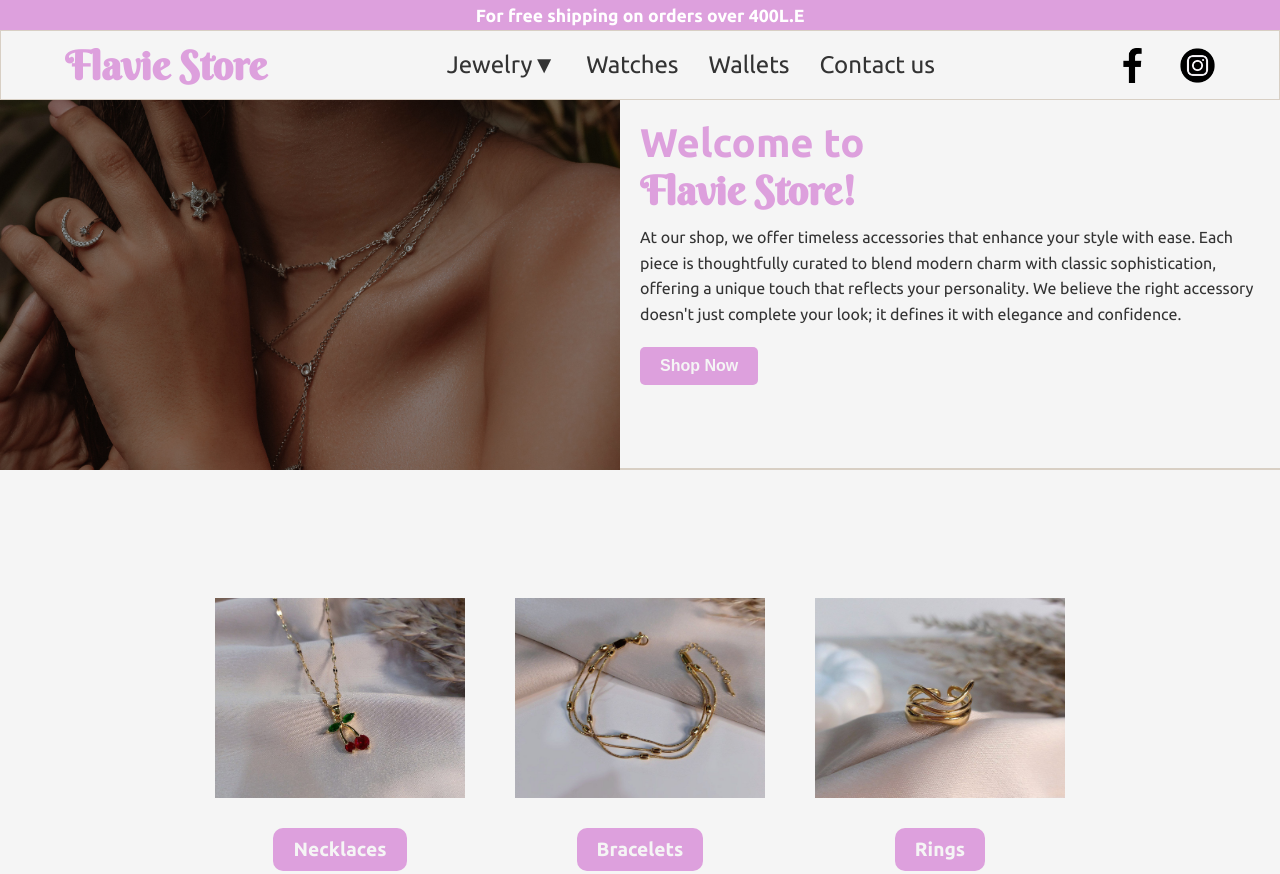
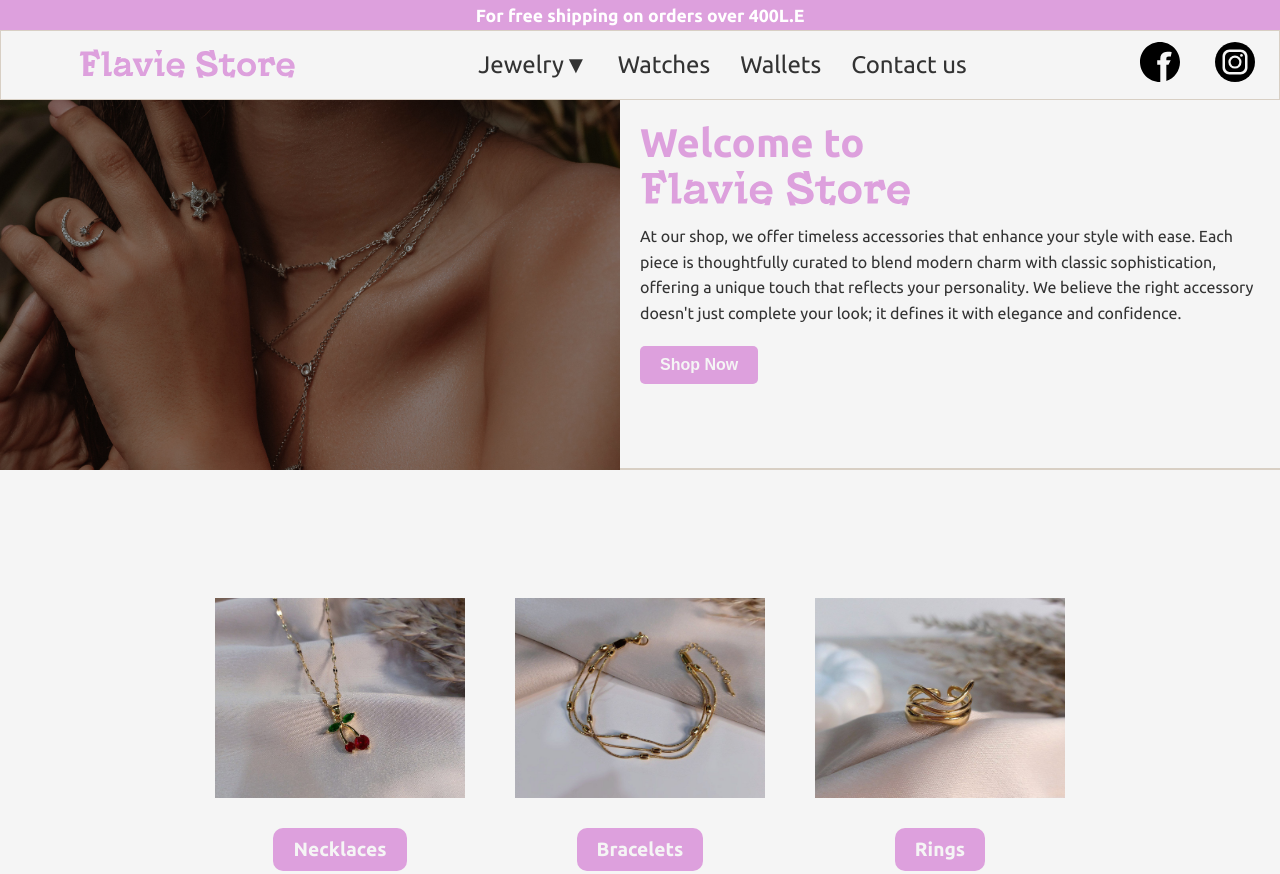
Before and after one commit to khaled-sameh/Flavie-Store, a plain HTML site: page index.html in a window 1280 px wide. Shown: the top 874 px of the page. Drawn offline with Linux system fonts and the light colour scheme; a web font is replaced by a local one.

Commit message:
last version

```diff
--- a/index.html
+++ b/index.html
@@ -12,9 +12,9 @@
       <span>For free shipping on orders over 400L.E</span>
     </header>
     <nav>
-      <span>
-        <a href="index.html" title="Flavie Store">Flavie Store</a>
-      </span>
+      <a href="index.html" title="Flavie Store" class="logo-nav">
+        <img src="imgs/flavie-store-pink.svg" alt="Flavie Store" />
+      </a>
       <ul class="nav-center">
         <li class="jewelry">
           <a href="#" class="jewelry-a" title="Jewelry">Jewelry▼</a>
@@ -37,13 +37,27 @@
           class="face-icon"
           title="Facebook"
           target="_blank"
-        ></a>
+        >
+          <img
+            class="hover"
+            src="imgs/facebook-pink-white.svg"
+            alt="Facebook"
+          />
+          <img class="defualt" src="imgs/facebook-black.svg" alt="Facebook" />
+        </a>
         <a
           href="https://www.instagram.com/flavie._.store"
           class="insta-icon"
           title="Instagram"
           target="_blank"
-        ></a>
+        >
+          <img
+            class="hover"
+            src="imgs/intagram-pink-white.svg"
+            alt="Instagram"
+          />
+          <img class="defualt" src="imgs/intagram-black.svg" alt="Instagram" />
+        </a>
       </div>
       <ul class="menu">
         <li class="hamburger"></li>
@@ -68,7 +82,8 @@
       <div class="container-1">
         <div class="welcome-img"></div>
         <div class="welcome-text">
-          <h1>Welcome to<br /><span>Flavie Store!</span></h1>
+          <h1>Welcome to</h1>
+          <img src="imgs/flavie-store-pink.svg" alt="Flavie Store" />
           <p>
             At our shop, we offer timeless accessories that enhance your style
             with ease. Each piece is thoughtfully curated to blend modern charm
@@ -211,7 +226,7 @@
       <div class="footer-container">
         <div class="footer-logo">
           <a href="index.html" title="Flavie Store">
-            <img src="imgs/Flavie Store.svg" alt="Flavie Store" />
+            <img src="imgs/flavie-store-white.svg" alt="Flavie Store" />
           </a>
           <div class="footer-social">
             <a
--- a/style.css
+++ b/style.css
@@ -74,20 +74,17 @@ nav {
 }
 
 /* Logo */
-nav span {
-  margin-left: 5vw;
+nav .logo-nav {
+  margin-left: clamp(5px, 5vw, 10rem);
   transition: transform 0.5s ease;
 }
 
-nav span:hover {
+nav .logo-nav:hover {
   transform: scale(1.2);
 }
 
-nav span a {
-  font-family: Berkshire Swash;
-  font-size: 2.5rem;
-  color: var(--primary-color);
-  text-wrap-mode: nowrap;
+nav .logo-nav img {
+  height: clamp(2rem, 10vw, 3.5rem);
 }
 
 /* center Nav Bar */
@@ -150,36 +147,49 @@ nav .nav-center .jewelry .drop-menu ul li a:hover {
 
 /* Scial Media */
 nav .nav-right {
-  margin-right: 5vw;
-  width: 100px;
-  height: 70px;
-  display: flex;
-  justify-content: space-between;
-  align-items: center;
+  gap: 40px;
 }
 
-nav .nav-right .face-icon {
-  background-image: url("imgs/facebook-black.png");
-  background-size: cover;
-  width: 35px;
-  height: 35px;
-  transition: all 0.5s ease;
+nav .nav-right a {
+  position: relative;
+  padding-right: clamp(0.1rem, 1.5vw, 1.5rem);
+  margin: 0;
 }
 
-nav .nav-right .face-icon:hover {
-  background-image: url("imgs/facebook.png");
+nav .nav-right .face-icon img {
+  height: 50px;
 }
 
-nav .nav-right .insta-icon {
-  background-image: url("imgs/instagram-black.png");
-  background-size: cover;
-  width: 35px;
-  height: 35px;
-  transition: all 0.5s ease;
+nav .nav-right .face-icon .hover {
+  position: absolute;
+  top: -25px;
+  left: 0;
+  opacity: 0;
+  transition: opacity, transform 0.5s ease-in-out;
 }
 
-nav .nav-right .insta-icon:hover {
-  background-image: url("imgs/instagram.png");
+nav .nav-right .face-icon .hover:hover {
+  opacity: 1;
+  transform: scale(1.2);
+  background-color: var(--back-color);
+}
+
+nav .nav-right .insta-icon img {
+  height: 50px;
+}
+
+nav .nav-right .insta-icon .hover {
+  position: absolute;
+  top: -25px;
+  left: 0;
+  opacity: 0;
+  transition: opacity, transform 0.5s ease-in-out;
+}
+
+nav .nav-right .insta-icon .hover:hover {
+  opacity: 1;
+  transform: scale(1.2);
+  background-color: var(--back-color);
 }
 
 /* Menu Button in Mobiles*/
@@ -276,11 +286,12 @@ nav .menu .hamburger {
 .container-1 .welcome-text h1 {
   color: var(--primary-color);
   font-size: 2.5rem;
-  margin-bottom: 10px;
 }
 
-.container-1 .welcome-text h1 span {
-  font-family: Berkshire Swash;
+.container-1 .welcome-text img {
+  height: clamp(40px, 70px, 80px);
+  margin-top: -15px;
+  margin-left: -17px;
 }
 
 .container-1 .welcome-text p {
@@ -601,7 +612,7 @@ footer a {
 /* ========================== Responsive ========================== */
 
 /* Responsive Nav Bar*/
-@media screen and (max-width: 900px) {
+@media screen and (max-width: 945px) {
   header.active {
     display: none;
   }
@@ -620,9 +631,6 @@ footer a {
 @media screen and (max-width: 770px) {
   nav {
     height: var(--navbar-height-mobile);
-  }
-  nav span:hover {
-    transform: scale(1.15);
   }
 }
 
@@ -744,6 +752,10 @@ footer a {
 }
 
 @media screen and (max-width: 450px) {
+  .container-4 {
+    padding: 20px;
+  }
+
   .container-4 .best-text,
   .container-4 .best-imgs {
     min-width: 250px;
@@ -759,12 +771,13 @@ footer a {
 
   .container-4 .best-imgs {
     align-items: center;
-    flex-direction: column;
     height: auto;
     padding: 0;
-    gap: 30px;
+    margin-bottom: 40px;
+    gap: 20px;
   }
 }
+
 /* Responsive Footer */
 @media screen and (max-width: 900px) {
   .footer-logo {
```
Also changed, not shown: imgs/facebook-black.svg (added), imgs/facebook-pink-white.svg (added), imgs/facebook-purple-white.svg (added), imgs/facebook-white-purple.svg (added), imgs/flavie-store-border.svg (added), imgs/flavie-store-pink.svg (added), imgs/flavie-store-white.svg (added), imgs/instagram-white-purple.svg (added), imgs/intagram-black.svg (added), imgs/intagram-pink-white.svg (added), imgs/intagram-purple-white.svg (added).
